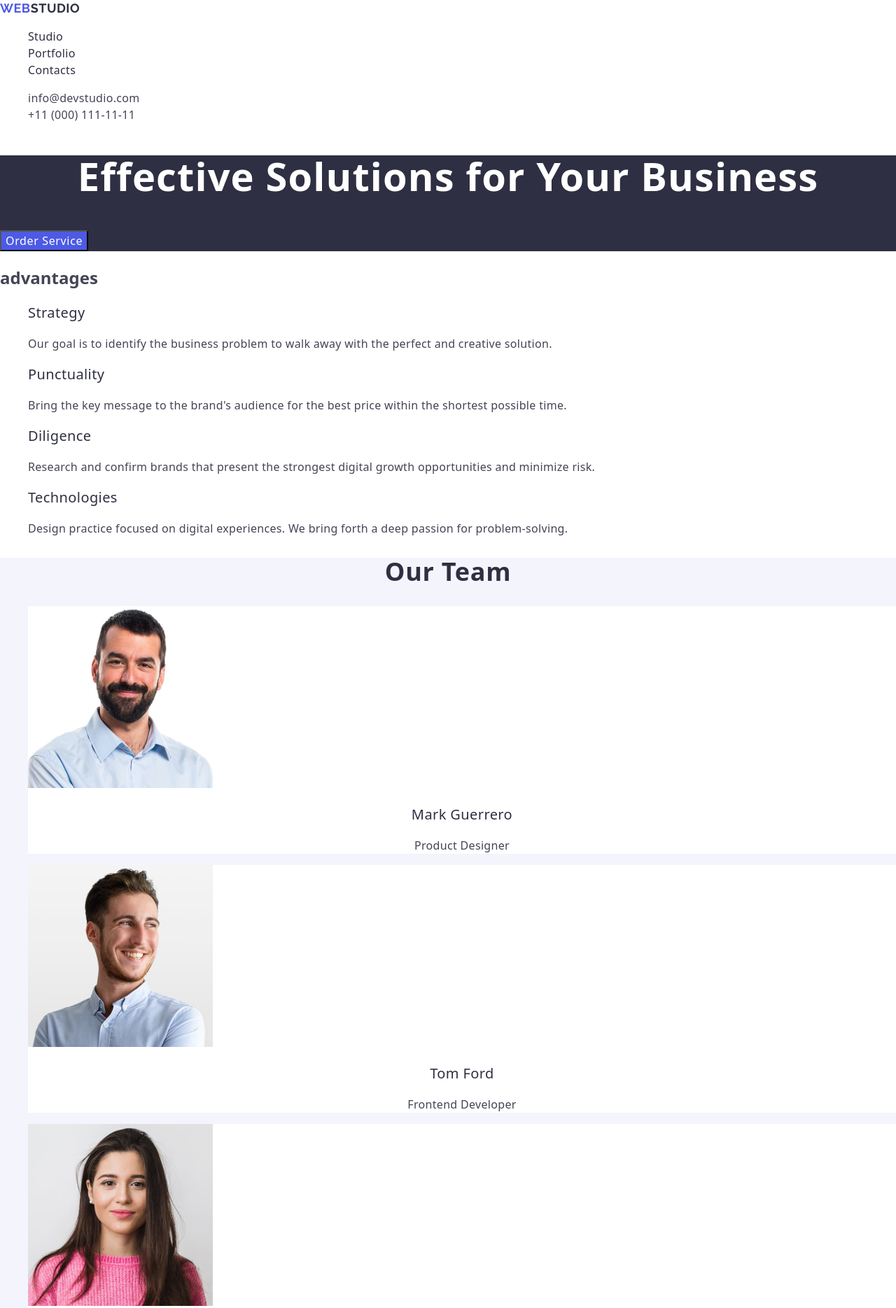
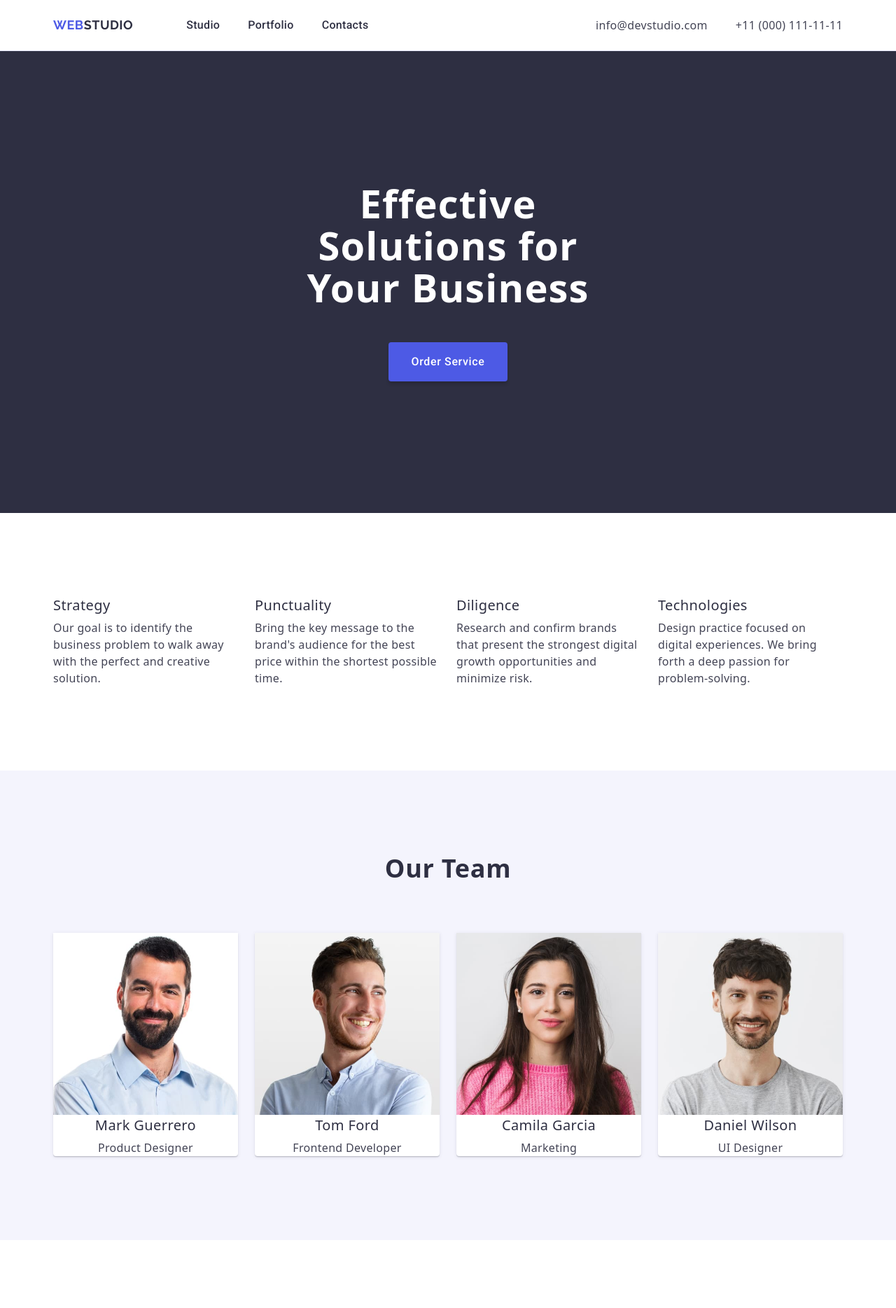
Before and after one commit to dmitrokaniuchok/goit-markup-hw-03, a plain HTML site: page index.html in a window 1280 px wide. Shown: the top 1869 px of the page at 70% size. Drawn offline with nearby package versions, Linux system fonts and the light colour scheme.

Commit message:
add new files

```diff
--- a/css/styles.css
+++ b/css/styles.css
@@ -2,21 +2,48 @@ body {
   font-family: "Roboto", sans-serif;
   color: #434455;
   background-color: #fff;
-  font-size: 16px;
-  line-height: 1.5;
+  margin: 0;
 }
 a {
   text-decoration: none;
+}
+h1,
+h2,
+h3,
+h4,
+h5,
+h6,
+p {
+  margin-top: 0;
+  margin-bottom: 0;
 }
 ul,
 ol {
   list-style: none;
 }
+ul,
+ol {
+  margin-top: 0;
+  margin-bottom: 0;
+  padding-left: 0;
+}
+.main-header {
+  border-bottom: 1px solid #e7e9fc;
+}
+.container {
+  max-width: 1158px;
+  padding: 0 15px;
+  margin: 0 auto;
+}
+
+.main-header .container {
+  display: flex;
+  justify-content: space-between;
+  align-items: center;
+}
 .section-1 {
-  font-weight: 500;
-  font-size: 16px;
-  line-height: 1.5;
-  letter-spacing: 0.02em;
+  display: flex;
+  align-items: center;
 }
 .logo-two {
   font-family: "Raleway", sans-serif;
@@ -27,45 +54,48 @@ ol {
   text-transform: uppercase;
   text-decoration: none;
   color: #4d5ae5;
-}
-.logo-two .link:hover,
-.logo-two .link:focus {
-  color: #404bbf;
+  margin-right: 76px;
+  padding: 24px 0;
 }
 .logo-item {
-  font-family: "Raleway", sans-serif;
-  font-weight: 700;
-  font-size: 18px;
-  line-height: 1.17;
-  letter-spacing: 0.03em;
-  text-transform: uppercase;
   color: #2e2f42;
 }
 .section-one {
+  display: flex;
+  gap: 40px;
+  margin-right: 76px;
+}
+.main-page {
+  font-family: "Roboto", sans-serif;
   font-weight: 500;
   font-size: 16px;
   line-height: 1.5;
   letter-spacing: 0.02em;
   color: #2e2f42;
-}
-.main-page {
-  color: #2e2f42;
+  display: block;
+  padding: 24px 0;
 }
 .main-page:hover,
 .main-page:focus {
   color: #404bbf;
   cursor: pointer;
 }
-.nav-contacts {
+.contacts-files {
+  display: flex;
+  gap: 40px;
+  display: flex;
+  font-style: normal;
+  text-decoration: none;
+}
+.mail-send {
   font-weight: 400;
   font-size: 16px;
   font-style: normal;
   line-height: 1.5;
   letter-spacing: 0.02em;
   color: #434455;
-}
-.mail-send {
-  color: #434455;
+  display: block;
+  padding: 24px 0;
 }
 
 .mail-send:hover,
@@ -74,41 +104,85 @@ ol {
 }
 .main-section {
   background-color: #2e2f42;
+  padding: 188px 0;
+  max-width: 1440px;
+  margin: auto;
+}
+.main-section .container {
+  display: flex;
+  flex-direction: column;
+  align-items: center;
+  gap: 48px;
 }
 .main-section-name {
+  font-weight: 700;
   font-size: 56px;
   line-height: 1.07;
   letter-spacing: 0.02em;
   text-align: center;
   color: #ffffff;
+  display: flex;
+  max-width: 496px;
 }
-.button {
+.main-button {
+  font-family: "Roboto", sans-serif;
   font-weight: 500;
   font-size: 16px;
   line-height: 1.5;
   letter-spacing: 0.04em;
   color: #ffffff;
-  background-color: #4d5ae5;
+  background: #4d5ae5;
   cursor: pointer;
+  border-radius: 4px;
+  padding: 16px 32px;
+  min-width: 169px;
+  height: 56px;
+  box-shadow: 0 4px 4px 0 rgba(0, 0, 0, 0.15);
+  display: block;
+  box-sizing: border-box;
+  border: none;
+  margin-left: auto;
+  margin-right: auto;
 }
-.button:hover,
-.button:focus {
-  background-color: #404bbf;
+.advantages {
+  padding: 120px 0;
 }
 
+.visually-hidden {
+  position: absolute;
+  width: 1px;
+  height: 1px;
+  margin: -1px;
+  border: 0;
+  padding: 0;
+  white-space: nowrap;
+  clip-path: inset(100%);
+  clip: rect(0 0 0 0);
+  overflow: hidden;
+}
+.advantages-list {
+  display: flex;
+  gap: 24px;
+}
+.advantages-items {
+  width: calc((100% - 72px) / 4);
+}
 .advantages-head {
   font-weight: 500;
   font-size: 20px;
   line-height: 1.2;
   letter-spacing: 0.02em;
   color: #2e2f42;
+  margin-bottom: 8px;
 }
 .advantages-text {
+  font-weight: 400;
   line-height: 1.5;
   letter-spacing: 0.02em;
   color: #434455;
 }
 .team {
+  padding: 120px 0;
   background-color: #f4f4fd;
 }
 .team-head {
@@ -119,9 +193,18 @@ ol {
   text-align: center;
   color: #2e2f42;
   text-transform: capitalize;
+  margin-bottom: 72px;
+}
+.team-list {
+  display: flex;
+  gap: 24px;
 }
 .team-item {
-  background-color: #ffffff;
+  background-color: #fff;
+  width: calc((100% - 72px) / 4);
+  box-shadow: 0 2px 1px 0 rgba(46, 47, 66, 0.08),
+    0 1px 1px 0 rgba(46, 47, 66, 0.16), 0 1px 6px 0 rgba(46, 47, 66, 0.08);
+  border-radius: 0px 0px 4px 4px;
 }
 .team-name {
   font-weight: 500;
@@ -130,6 +213,7 @@ ol {
   letter-spacing: 0.02em;
   text-align: center;
   color: #2e2f42;
+  margin-bottom: 8px;
 }
 .team-position {
   font-weight: 400;
@@ -139,6 +223,9 @@ ol {
   text-align: center;
   color: #434455;
 }
+.portfolio {
+  padding: 120px 0;
+}
 .portfolio-head {
   font-weight: 700;
   font-size: 36px;
@@ -147,9 +234,24 @@ ol {
   letter-spacing: 0.02em;
   text-align: center;
   color: #2e2f42;
+  margin-bottom: 72px;
+  justify-content: center;
 }
 .portfolio-item {
   background: #fff;
+  width: calc((100% - 48px) / 3);
+  justify-content: center;
+}
+.portfolio-list {
+  display: flex;
+  flex-wrap: wrap;
+  column-gap: 24px;
+  row-gap: 48px;
+}
+.portfolio-card {
+  padding: 32 px 16px;
+  border: 1px solid #e7e9fc;
+  border-top: none;
 }
 .portfolio-name {
   font-weight: 500;
@@ -157,6 +259,7 @@ ol {
   line-height: 1.2;
   letter-spacing: 0.02em;
   color: #2e2f42;
+  margin-bottom: 8px;
 }
 .portfolio-position {
   font-weight: 400;
@@ -164,18 +267,13 @@ ol {
   line-height: 1.5;
   letter-spacing: 0.02em;
   color: #434455;
+  justify-content: center;
 }
 .portfolio-image {
   background: url("path_to_image");
 }
-.last-name {
-  font-weight: 400;
-  font-size: 16px;
-  line-height: 1.5;
-  letter-spacing: 0.02em;
-  color: #f4f4fd;
-}
 .logo-one {
+  display: inline-block;
   font-family: "Raleway", sans-serif;
   font-weight: 700;
   font-size: 18px;
@@ -194,6 +292,17 @@ ol {
   text-transform: uppercase;
   color: #f4f4fd;
 }
+.last-name {
+  font-weight: 400;
+  font-size: 16px;
+  line-height: 1.5;
+  letter-spacing: 0.02em;
+  color: #f4f4fd;
+  background-color: #2e2f42;
+  max-width: 264px;
+}
 .footer {
   background: #2e2f42;
+  padding: 100px 0;
+  margin: auto;
 }
--- a/index.html
+++ b/index.html
@@ -17,7 +17,8 @@
     <title>WebStudio</title>
   </head>
   <body>
-    <header>
+    <header class="main-header">
+      <div class="container">
         <nav class="section-1">
           <a href="./index.html" class="logo-two"
             >Web<span class="logo-item">Studio</span></a
@@ -44,22 +45,26 @@
             </li>
           </ul>
         </address>
+      </div>
     </header>
     <main>
       <section class="main-section">
-        <h1 class="main-section-name">Effective Solutions for Your Business</h1>
-        <button type="button" name="Order Service" class="button">
-          Order Service
-        </button>
+        <div class="container">
+          <h1 class="main-section-name">
+            Effective Solutions for Your Business
+          </h1>
+          <button class="main-button" type="button">Order Service</button>
+        </div>
       </section>
       <section class="advantages">
-        <h2>advantages</h2>
+        <div class="container">
+          <h2 class="visually-hidden">advantages</h2>
           <ul class="advantages-list">
             <li class="advantages-items">
               <h3 class="advantages-head">Strategy</h3>
               <p class="advantages-text">
-              Our goal is to identify the business problem to walk away with the
-              perfect and creative solution.
+                Our goal is to identify the business problem to walk away with
+                the perfect and creative solution.
               </p>
             </li>
             <li class="advantages-items">
@@ -84,8 +89,10 @@
               </p>
             </li>
           </ul>
+        </div>
       </section>
       <section class="team">
+        <div class="container">
           <h2 class="team-head">Our Team</h2>
           <ul class="team-list">
             <li class="team-item">
@@ -96,8 +103,10 @@
                 height="260"
                 class="team-image"
               />
+              <div class="team-card">
                 <h3 class="team-name">Mark Guerrero</h3>
                 <p class="team-position">Product Designer</p>
+              </div>
             </li>
             <li class="team-item">
               <img
@@ -107,8 +116,10 @@
                 height="260"
                 class="team-image"
               />
+              <div class="team-card">
                 <h3 class="team-name">Tom Ford</h3>
                 <p class="team-position">Frontend Developer</p>
+              </div>
             </li>
             <li class="team-item">
               <img
@@ -118,8 +129,10 @@
                 height="260"
                 class="team-image"
               />
+              <div class="team-card">
                 <h3 class="team-name">Camila Garcia</h3>
                 <p class="team-position">Marketing</p>
+              </div>
             </li>
             <li class="team-item">
               <img
@@ -129,12 +142,16 @@
                 height="260"
                 class="team-image"
               />
+              <div class="team-card">
                 <h3 class="team-name">Daniel Wilson</h3>
                 <p class="team-position">UI Designer</p>
+              </div>
             </li>
           </ul>
+        </div>
       </section>
       <section class="portfolio">
+        <div class="container">
           <h2 class="portfolio-head">Our Portfolio</h2>
           <ul class="portfolio-list">
             <li class="portfolio-item">
@@ -145,8 +162,10 @@
                 height="300"
                 class="portfolio-image"
               />
+              <div class="portfolio-card">
                 <h3 class="portfolio-name">Banking App</h3>
                 <p class="portfolio-position">App</p>
+              </div>
             </li>
             <li class="portfolio-item">
               <img
@@ -156,8 +175,10 @@
                 height="300"
                 class="portfolio-image"
               />
+              <div class="portfolio-card">
                 <h3 class="portfolio-name">Cashless Payment</h3>
                 <p class="portfolio-position">Marketing</p>
+              </div>
             </li>
             <li class="portfolio-item">
               <img
@@ -167,8 +188,10 @@
                 height="300"
                 class="portfolio-image"
               />
+              <div class="portfolio-card">
                 <h3 class="portfolio-name">Meditation App</h3>
                 <p class="portfolio-position">App</p>
+              </div>
             </li>
             <li class="portfolio-item">
               <img
@@ -178,8 +201,10 @@
                 height="300"
                 class="portfolio-image"
               />
+              <div class="portfolio-card">
                 <h3 class="portfolio-name">Taxi Service</h3>
                 <p class="portfolio-position">Marketing</p>
+              </div>
             </li>
             <li class="portfolio-item">
               <img
@@ -189,8 +214,10 @@
                 height="300"
                 class="portfolio-image"
               />
+              <div class="portfolio-card">
                 <h3 class="portfolio-name">Screen Illustrations</h3>
                 <p class="portfolio-position">Design</p>
+              </div>
             </li>
             <li class="portfolio-item">
               <img
@@ -200,20 +227,25 @@
                 height="300"
                 class="portfolio-image"
               />
+              <div class="portfolio-card">
                 <h3 class="portfolio-name">Online Courses</h3>
                 <p class="portfolio-position">Marketing</p>
+              </div>
             </li>
           </ul>
+        </div>
       </section>
     </main>
     <footer class="footer">
+      <div class="container">
         <a href="./index.html" class="logo-one"
           >Web<span class="logo-item-one">Studio</span></a
         >
         <p class="last-name">
-        Increase the flow of customers and sales for your business with digital
-        marketing & growth solutions.
+          Increase the flow of customers and sales for your business with
+          digital marketing & growth solutions.
         </p>
+      </div>
     </footer>
   </body>
 </html>
```
Lines whose indentation alone changed are shown as unchanged.
